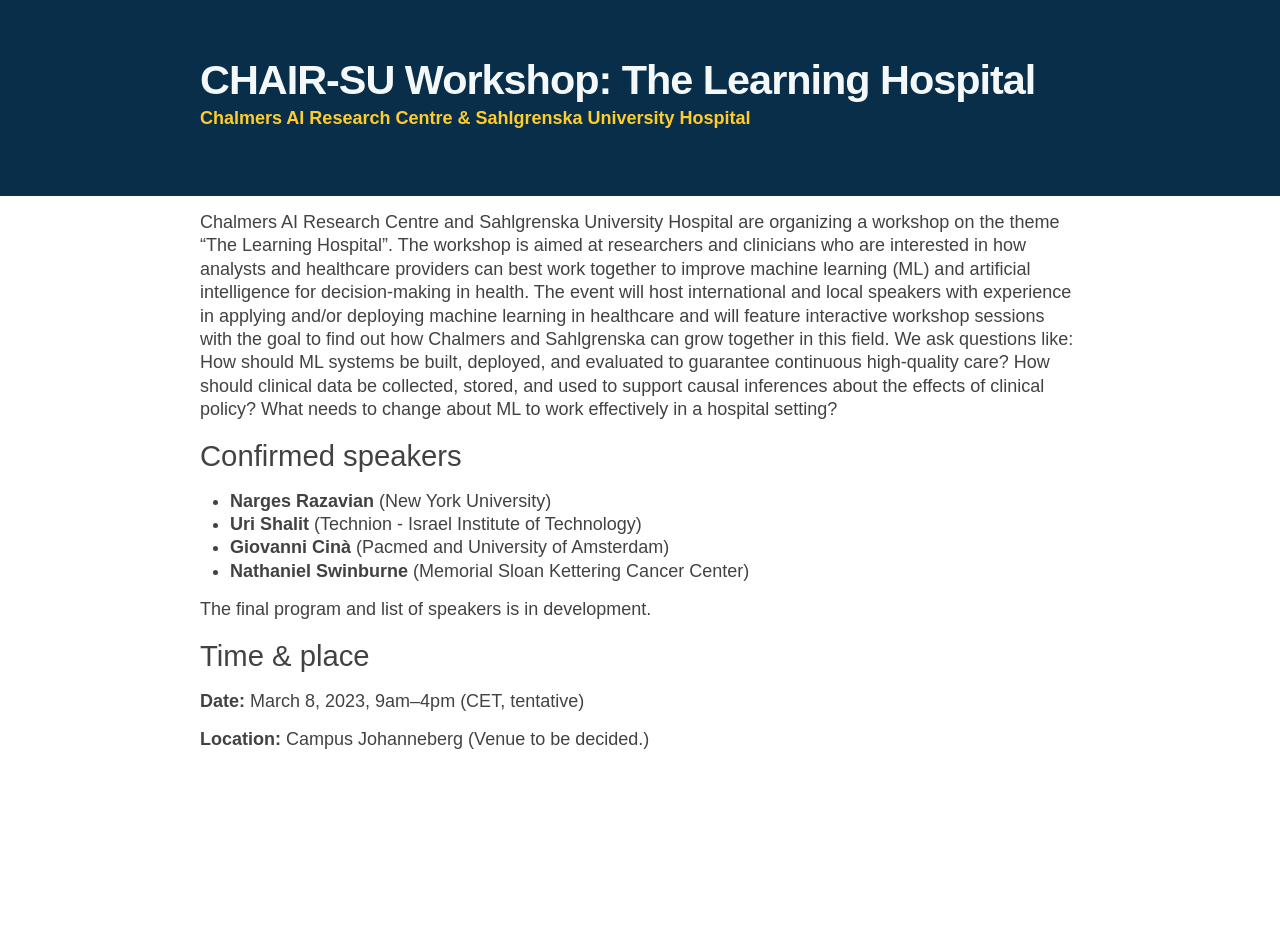
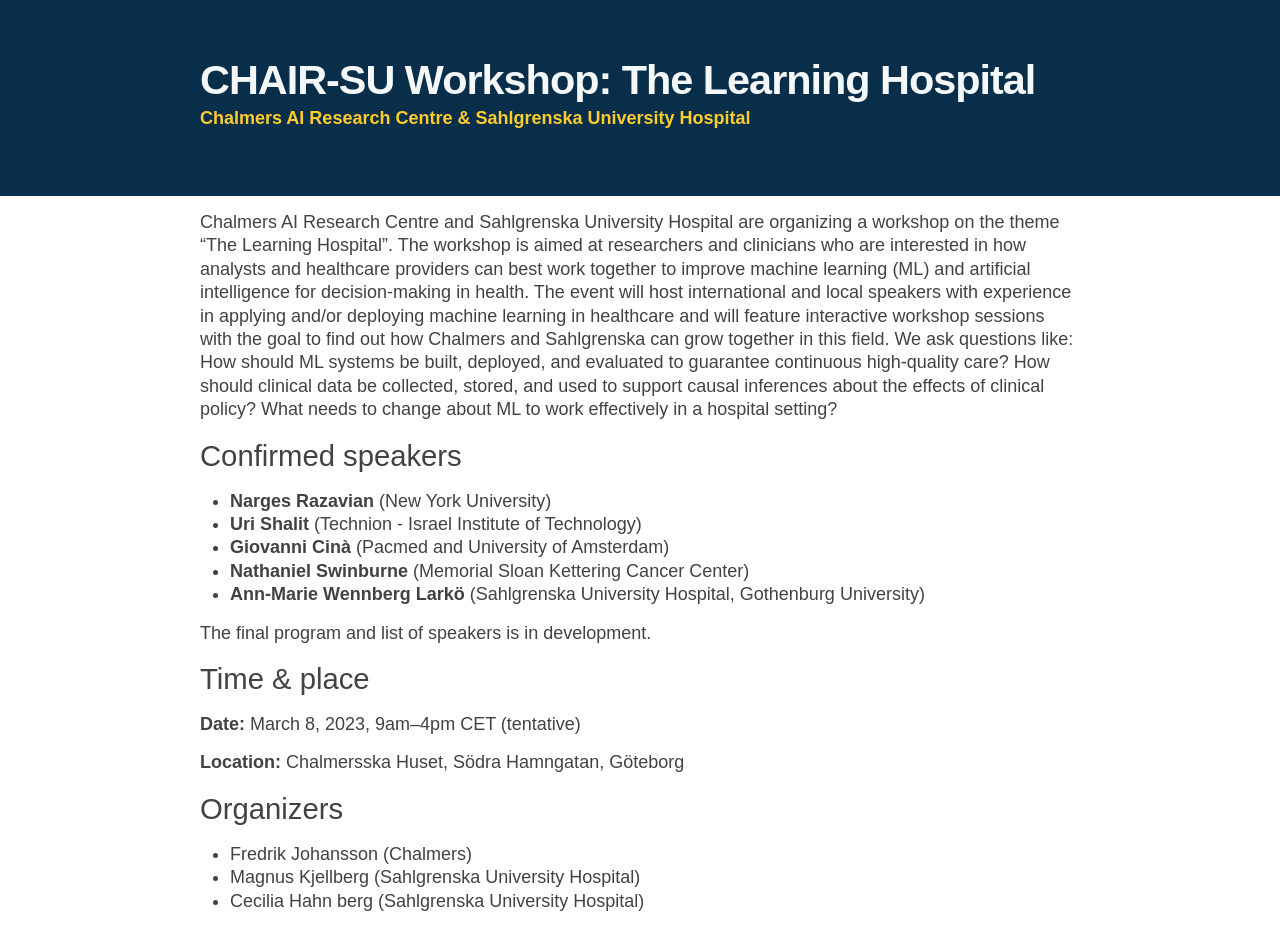
Before and after one commit to Healthy-AI/healthy-ai.github.io, a Jekyll site: the page built from workshop.markdown, in a window 1280 px wide. Built offline with Jekyll 4.4.1, drawn with Linux system fonts in a browser that asks for light colours; before the commit the page ends 900 px from its top, so only the background shows below that.

Commit message:
updated speakers and organizers

```diff
--- a/workshop.markdown
+++ b/workshop.markdown
@@ -11,11 +11,18 @@
 * **Uri Shalit** (Technion -  Israel Institute of Technology)
 * **Giovanni Cinà** (Pacmed and University of Amsterdam)
 * **Nathaniel Swinburne** (Memorial Sloan Kettering Cancer Center)
+* **Ann-Marie Wennberg Larkö** (Sahlgrenska University Hospital, Gothenburg University)
 
 The final program and list of speakers is in development.
 
 ### Time & place
 
-**Date:** March 8, 2023, 9am–4pm (CET, tentative)
+**Date:** March 8, 2023, 9am–4pm CET (tentative)
 
-**Location:** Campus Johanneberg (Venue to be decided.)
+**Location:** Chalmersska Huset, Södra Hamngatan, Göteborg
+
+### Organizers
+
+* Fredrik Johansson (Chalmers)
+* Magnus Kjellberg (Sahlgrenska University Hospital)
+* Cecilia Hahn berg (Sahlgrenska University Hospital)
```
